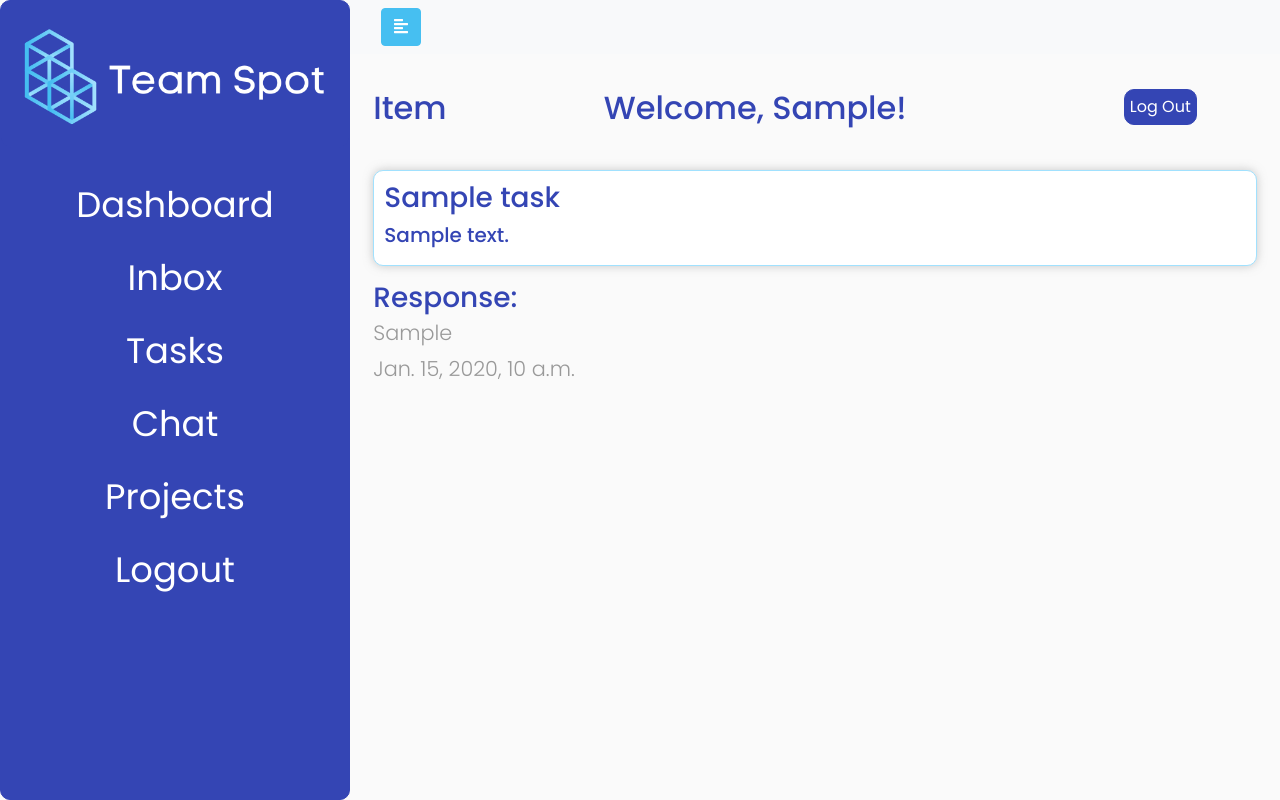
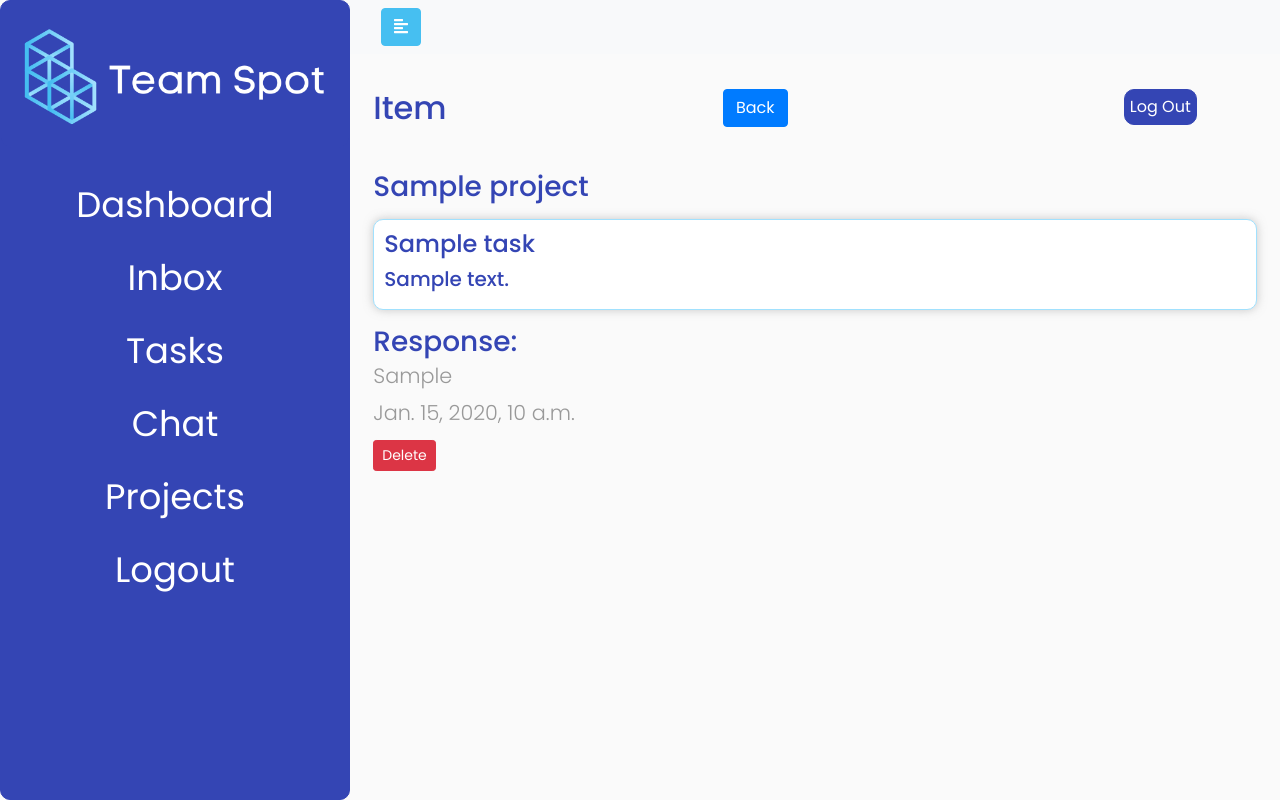
Before and after one commit to kristcar/Team-Spot, a Django app: template TeamSpotApp/templates/item.html in a window 1280 px wide. Run offline with Django 3.2, Linux system fonts and the light colour scheme; the template is opened without the code that fills it: values that come from a table or form of the project are taken from there, others are empty; tables that the repository leaves empty hold one stand-in row (values such as "Sample post"); some libraries are stand-ins or nearby versions.

Commit message:
updates to create task for project specific

```diff
--- a/TeamSpotApp/models.py
+++ b/TeamSpotApp/models.py
@@ -141,10 +141,7 @@ class Task(models.Model):
   response = models.CharField(max_length = 1000, default = "", blank = True)
   created_at = models.DateTimeField(auto_now_add=True)
   updated_at = models.DateTimeField(auto_now = True)
-
   assigned_to = models.ForeignKey(User, related_name = "assigned_task", on_delete = models.CASCADE, blank = True, null = True)
-  # assigned_to = forms.ChoiceField();
-
   project = models.ForeignKey(Project, related_name = "project_task", on_delete = models.CASCADE, blank =True, null = True)
   objects = TaskManager()
 #***************************** END ACTION ITEM **********************************#
--- a/TeamSpotApp/templates/inbox.html
+++ b/TeamSpotApp/templates/inbox.html
@@ -65,7 +65,7 @@
 
             <div class="sub-content">
 
-              <h2>Assigned to You</h2>
+              <h2>Tasks Assigned to You</h2>
               <table class="table table-striped">
                 <thead>
                   <tr>
--- a/TeamSpotApp/templates/item.html
+++ b/TeamSpotApp/templates/item.html
@@ -56,18 +56,20 @@
 
       <div class="content-header">
         <h2>Item</h2>
-        <h2>Welcome, {{current_user.first_name}}!</h2>
-
+        <a href = "/open_items">
+          <button class = "btn btn-primary">Back</button>
+        </a>
         <form action="/logout" method="GET">
           {% csrf_token %}
           <button type="submit" class="logout_btn">Log Out</button>
         </form>
       </div>
 
+
       <div class="sub-content">
-
+        <h3>{{one_task.project.project_name}}</h3>
         <div class="ind-item">
-          <h3>{{one_task.title}}</h3>
+          <h4>{{one_task.title}}</h4>
           <h5>{{one_task.description}}</h5>
         </div>
 
@@ -87,6 +89,15 @@
           <p>{{one_task.updated_at}}</p>
           {% endif %}
         </div>
+
+        {% if current_user == one_task.creator %}
+          <form action="/open_items/delete/{{one_task.id}}" , method="POST">
+            {% csrf_token %}
+            <button type="submit" class="btn btn-danger btn-sm">
+              Delete
+            </button>
+          </form>
+        {% endif %}
       </div>
 
       <script src="https://code.jquery.com/jquery-3.3.1.slim.min.js"
--- a/TeamSpotApp/urls.py
+++ b/TeamSpotApp/urls.py
@@ -22,10 +22,10 @@ urlpatterns = [
   path('delete/<int:message_ID>', views.delete),
   path('delete_comment/<int:comment_ID>', views.delete_comment),
 
-  path('create_action_item', views.create_action_item),
+  path('create_action_item/<int:project_ID>', views.create_action_item),
   path('open_items', views.open_items),
   path('open_items/item_page/<int:task_ID>', views.item_page),
-  path('open_items/add_new_item', views.add_new_item),
+  path('open_items/add_new_item/<int:project_ID>', views.add_new_item),
   path('open_items/delete/<int:task_ID>', views.delete_action_item),
   path('open_items/item_page/<int:task_ID>/post_response', views.post_response),
 
```
Also changed, not shown: TeamSpotApp/templates/add_new_item.html (+9 -11 lines), TeamSpotApp/templates/openItems.html (+15 -2 lines), TeamSpotApp/views.py (+5 -3 lines).
